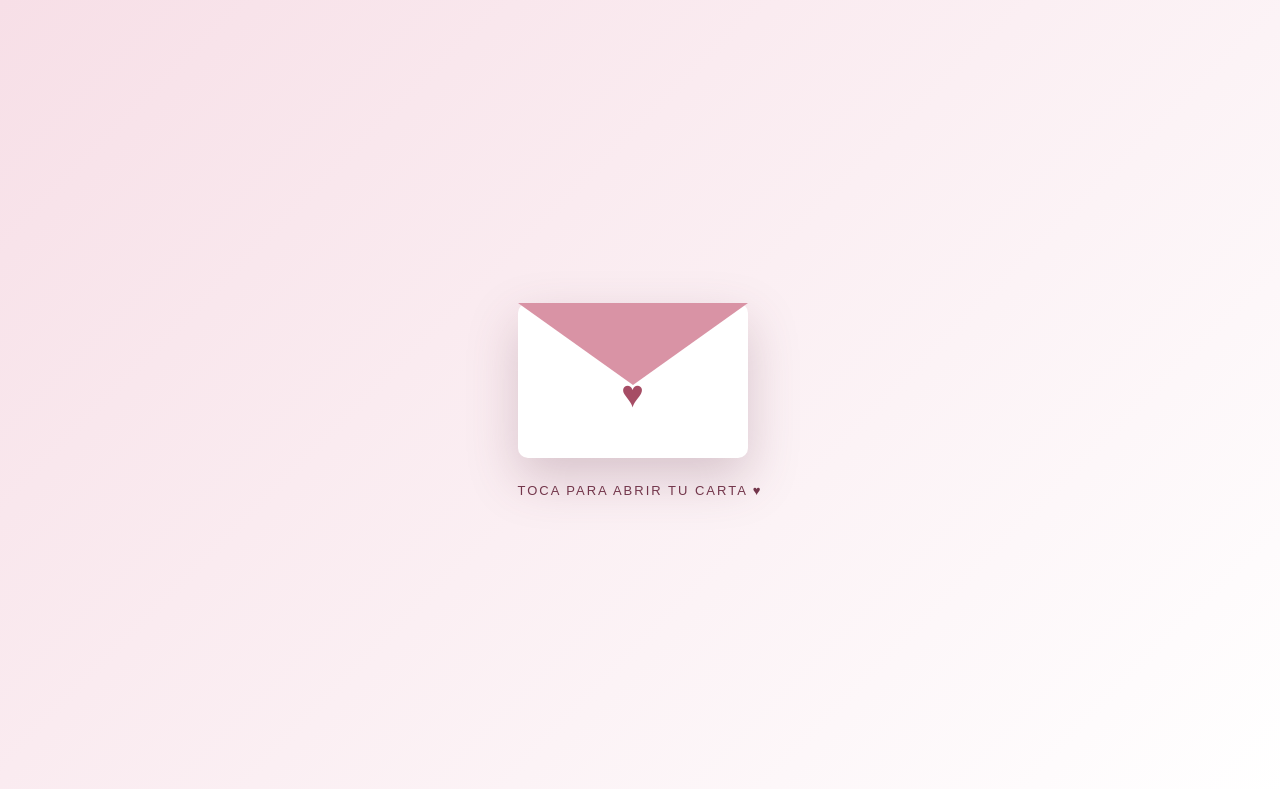
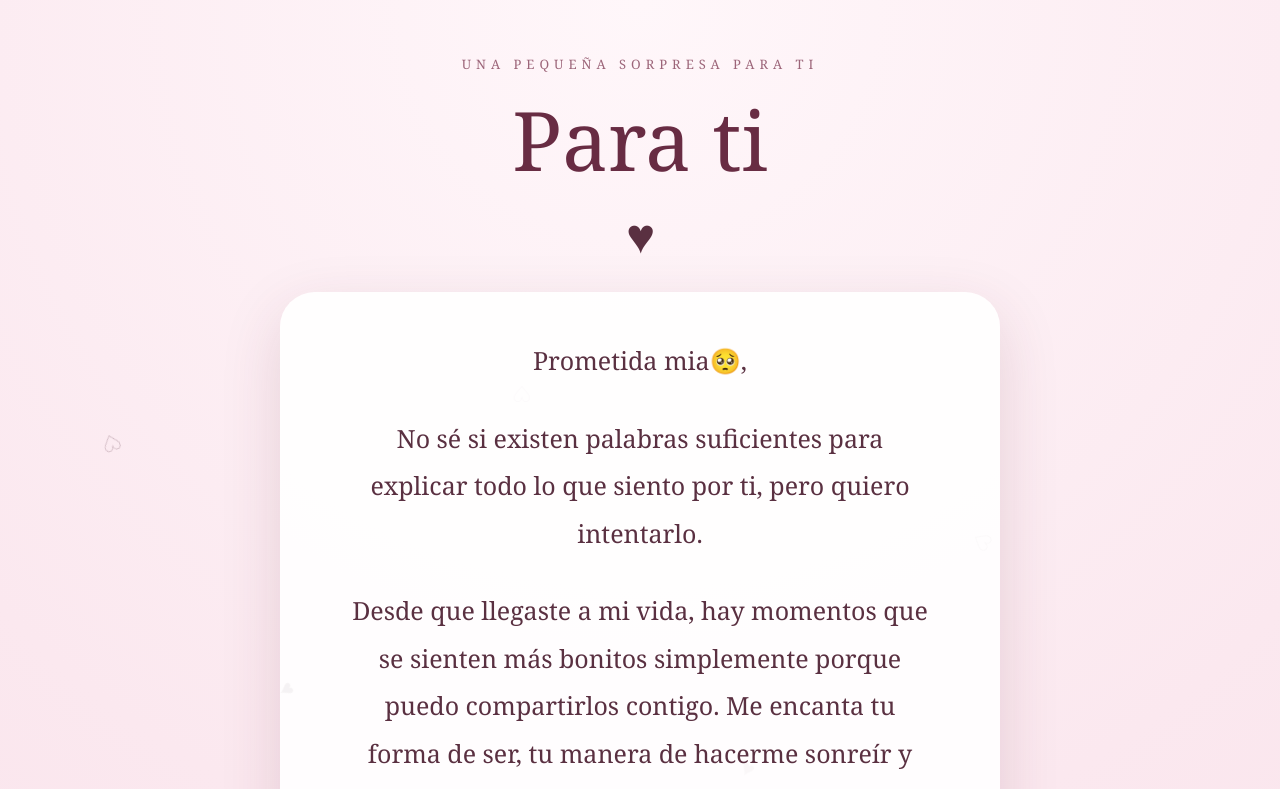
Before and after one commit to Dany090821/Mi-Dany-de-Dany-, a plain HTML site: page index.html in a window 1280 px wide. Shown: the top 789 px of the page. Drawn offline with Linux system fonts and the light colour scheme.

Commit message:
Refactor index.html for better design and functionality
Updated HTML structure and styles for improved layout and animations.

```diff
--- a/index.html
+++ b/index.html
@@ -2,88 +2,213 @@
 <html lang="es">
 <head>
 <meta charset="UTF-8">
-<meta name="viewport" content="width=device-width,initial-scale=1">
-<title>Para ti ❤️</title>
+<meta name="viewport" content="width=device-width, initial-scale=1.0">
+<title>Una carta para ti ❤️</title>
+
 <style>
-*{box-sizing:border-box}
-body{margin:0;min-height:100vh;background:linear-gradient(135deg,#f7dfe7,#fff,#efd0da);font-family:Georgia,serif;color:#5b3040;display:flex;justify-content:center;align-items:center;overflow:hidden}
-#inicio{position:fixed;inset:0;background:linear-gradient(135deg,#f7dfe7,#fff);z-index:5;display:flex;align-items:center;justify-content:center;text-align:center;transition:1s}
-#inicio.oculto{opacity:0;visibility:hidden}
-.sobre{width:230px;height:155px;background:white;border-radius:10px;box-shadow:0 20px 50px #70405240;position:relative;animation:flotar 2.5s infinite}
-.sobre:before{content:"";position:absolute;left:0;top:0;border-left:115px solid transparent;border-right:115px solid transparent;border-top:82px solid #d993a5}
-.sobre:after{content:"♥";position:absolute;left:50%;top:58%;transform:translate(-50%,-50%);font-size:38px;color:#a64d65}
-.texto{margin-top:25px;font:13px Arial;letter-spacing:2px;color:#74364b}
-@keyframes flotar{50%{transform:translateY(-12px)}}
-.contenedor{width:min(700px,92%);text-align:center}
-.titulo{letter-spacing:4px;font:11px Arial;color:#a06273;text-transform:uppercase}
-h1{font-size:clamp(45px,10vw,70px);font-weight:normal;margin:10px;color:#682e42}
-.corazon{font-size:32px;animation:pulso 1.5s infinite}
-@keyframes pulso{50%{transform:scale(1.25)}}
-.carta{background:#fffffff0;padding:45px 35px;border-radius:25px;box-shadow:0 20px 60px #6d354520;animation:entrar 1.3s .5s both}
-@keyframes entrar{from{opacity:0;transform:translateY(35px) scale(.96)}to{opacity:1;transform:none}}
-p{font-size:18px;line-height:1.9;margin:18px 0}
-.aparecer{animation:aparecer 1s both}
-.a1{animation-delay:1s}.a2{animation-delay:1.8s}.a3{animation-delay:2.6s}.a4{animation-delay:3.4s}
-@keyframes aparecer{from{opacity:0;transform:translateY(15px)}to{opacity:1;transform:none}}
-.firma{text-align:right;font-style:italic;font-size:21px}
-.corazones{position:fixed;inset:0;pointer-events:none}
-.corazones span{position:absolute;top:-30px;animation:caer 10s linear infinite;opacity:.6}
-@keyframes caer{to{transform:translateY(110vh) rotate(360deg);opacity:0}}
+*{
+  box-sizing:border-box;
+}
+
+html{
+  scroll-behavior:smooth;
+}
+
+body{
+  margin:0;
+  min-height:100vh;
+  overflow-x:hidden;
+  overflow-y:auto;
+  font-family:Georgia,serif;
+  color:#5a3041;
+  background:
+    radial-gradient(circle at top,#fff7fa 0%,#fbe8ef 45%,#f6dce5 100%);
+}
+
+/* Corazones flotando */
+.corazones{
+  position:fixed;
+  inset:0;
+  pointer-events:none;
+  overflow:hidden;
+  z-index:0;
+}
+
+.corazon{
+  position:absolute;
+  bottom:-50px;
+  font-size:22px;
+  opacity:.55;
+  animation:flotar linear infinite;
+}
+
+.corazon:nth-child(1){left:8%;animation-duration:9s;animation-delay:1s}
+.corazon:nth-child(2){left:22%;animation-duration:12s;animation-delay:3s}
+.corazon:nth-child(3){left:40%;animation-duration:10s;animation-delay:0s}
+.corazon:nth-child(4){left:58%;animation-duration:13s;animation-delay:4s}
+.corazon:nth-child(5){left:76%;animation-duration:9s;animation-delay:2s}
+.corazon:nth-child(6){left:90%;animation-duration:11s;animation-delay:5s}
+
+@keyframes flotar{
+  0%{
+    transform:translateY(0) rotate(0deg);
+    opacity:0;
+  }
+  15%{opacity:.6}
+  100%{
+    transform:translateY(-110vh) rotate(360deg);
+    opacity:0;
+  }
+}
+
+/* Contenido */
+.contenedor{
+  position:relative;
+  z-index:1;
+  width:min(720px,92%);
+  margin:0 auto;
+  padding:55px 0 80px;
+}
+
+.intro{
+  text-align:center;
+  animation:aparecer 1.5s ease;
+}
+
+.pequeno{
+  letter-spacing:5px;
+  text-transform:uppercase;
+  font-size:13px;
+  color:#9c6579;
+}
+
+h1{
+  margin:10px 0;
+  font-size:clamp(52px,13vw,82px);
+  font-weight:400;
+  color:#682c43;
+}
+
+.corazon-grande{
+  font-size:42px;
+  animation:latido 1.5s infinite;
+  display:inline-block;
+}
+
+@keyframes latido{
+  0%,100%{transform:scale(1)}
+  50%{transform:scale(1.18)}
+}
+
+.carta{
+  margin-top:30px;
+  background:rgba(255,255,255,.9);
+  border-radius:35px;
+  padding:45px clamp(25px,7vw,65px);
+  box-shadow:0 20px 60px rgba(100,40,60,.15);
+  animation:subir 1.4s ease;
+}
+
+.carta p{
+  font-size:clamp(19px,4.5vw,25px);
+  line-height:1.9;
+  text-align:center;
+  margin:0 0 30px;
+}
+
+.firma{
+  text-align:center;
+  font-size:25px;
+  margin-top:45px;
+  color:#682c43;
+}
+
+.final{
+  text-align:center;
+  margin-top:35px;
+  font-size:34px;
+  animation:latido 2s infinite;
+}
+
+@keyframes aparecer{
+  from{opacity:0;transform:translateY(-25px)}
+  to{opacity:1;transform:translateY(0)}
+}
+
+@keyframes subir{
+  from{opacity:0;transform:translateY(50px)}
+  to{opacity:1;transform:translateY(0)}
+}
 </style>
 </head>
+
 <body>
 
-<div id="inicio" onclick="abrir()">
-<div>
-<div class="sobre"></div>
-<div class="texto">TOCA PARA ABRIR TU CARTA ♥</div>
-</div>
-</div>
-
 <div class="corazones">
-<span style="left:10%;animation-delay:0s">♥</span>
-<span style="left:30%;animation-delay:3s">♡</span>
-<span style="left:55%;animation-delay:1s">♥</span>
-<span style="left:75%;animation-delay:5s">♡</span>
-<span style="left:90%;animation-delay:2s">♥</span>
+  <div class="corazon">♡</div>
+  <div class="corazon">♥</div>
+  <div class="corazon">♡</div>
+  <div class="corazon">♥</div>
+  <div class="corazon">♡</div>
+  <div class="corazon">♥</div>
 </div>
 
 <div class="contenedor">
-<div class="titulo">Una pequeña sorpresa para ti</div>
+
+  <div class="intro">
+    <div class="pequeno">Una pequeña sorpresa para ti</div>
+
     <h1>Para ti</h1>
-<div class="corazon">♥</div>
+
+    <div class="corazon-grande">♥</div>
+  </div>
 
   <div class="carta">
-<p class="aparecer a1">Mi amor,</p>
 
-<p class="aparecer a2">
-No sé si existen palabras suficientes para explicar todo lo que siento por ti, pero quiero intentarlo.
+    <p>Prometida mia🥺,</p>
+
+    <p>
+      No sé si existen palabras suficientes para explicar
+      todo lo que siento por ti, pero quiero intentarlo.
     </p>
 
-<p class="aparecer a3">
-Desde que llegaste a mi vida, hay momentos que se sienten más bonitos simplemente porque puedo compartirlos contigo. Me encanta tu forma de ser, tu manera de hacerme sonreír y esos pequeños detalles que quizá para ti no significan mucho, pero para mí significan muchísimo.
+    <p>
+      Desde que llegaste a mi vida, hay momentos que se sienten
+      más bonitos simplemente porque puedo compartirlos contigo.
+      Me encanta tu forma de ser, tu manera de hacerme sonreír
+      y esos pequeños detalles que quizá para ti no significan
+      mucho, pero para mí significan muchísimo.
     </p>
 
-<p class="aparecer a3">
-No quiero prometerte una vida perfecta, porque sé que tendremos días difíciles. Lo que sí quiero es estar a tu lado, cuidarte, escucharte, apoyarte y seguir construyendo recuerdos contigo.
+    <p>
+      No quiero prometerte una vida perfecta, porque sé que
+      habrá días difíciles. Pero sí quiero prometerte que,
+      mientras pueda, voy a elegirte, cuidarte y hacer todo
+      lo posible para verte sonreír.
     </p>
 
-<p class="aparecer a4">Gracias por existir y por ocupar un lugar tan especial en mi corazón.</p>
+    <p>
+      Gracias por llegar a mi vida y por convertir momentos
+      normales en recuerdos que quiero guardar para siempre.
+    </p>
 
-<p class="aparecer a4">Te quiero muchísimo. ❤️</p>
+    <p>
+      Espero que cuando leas esto puedas sentir aunque sea
+      una pequeña parte de todo el amor que siento por ti.
+    </p>
 
-<p class="firma aparecer a4">
+    <div class="firma">
       Con todo mi amor,<br>
-<strong>Dany</strong>
-</p>
-</div>
+      ❤️ Dany
     </div>
 
-<script>
-function abrir(){
-document.getElementById("inicio").classList.add("oculto");
-}
-</script>
+    <div class="final">
+      Te amo muchísimo ❤️
+    </div>
+
+  </div>
+
+</div>
 
 </body>
 </html>
```
Lines whose indentation alone changed are shown as unchanged.
